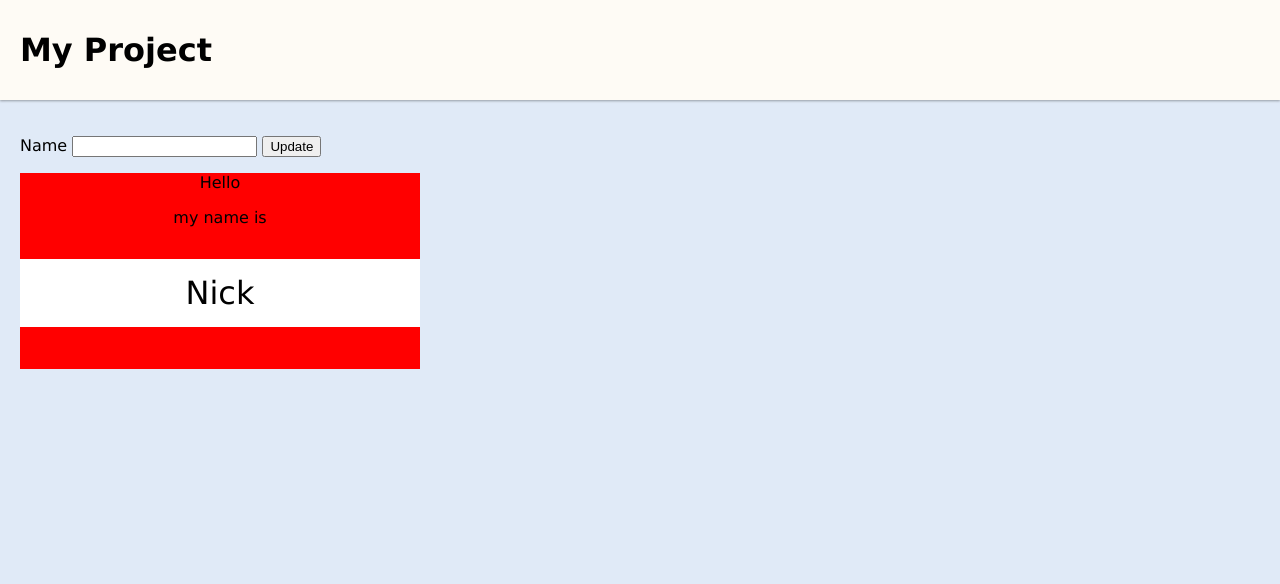
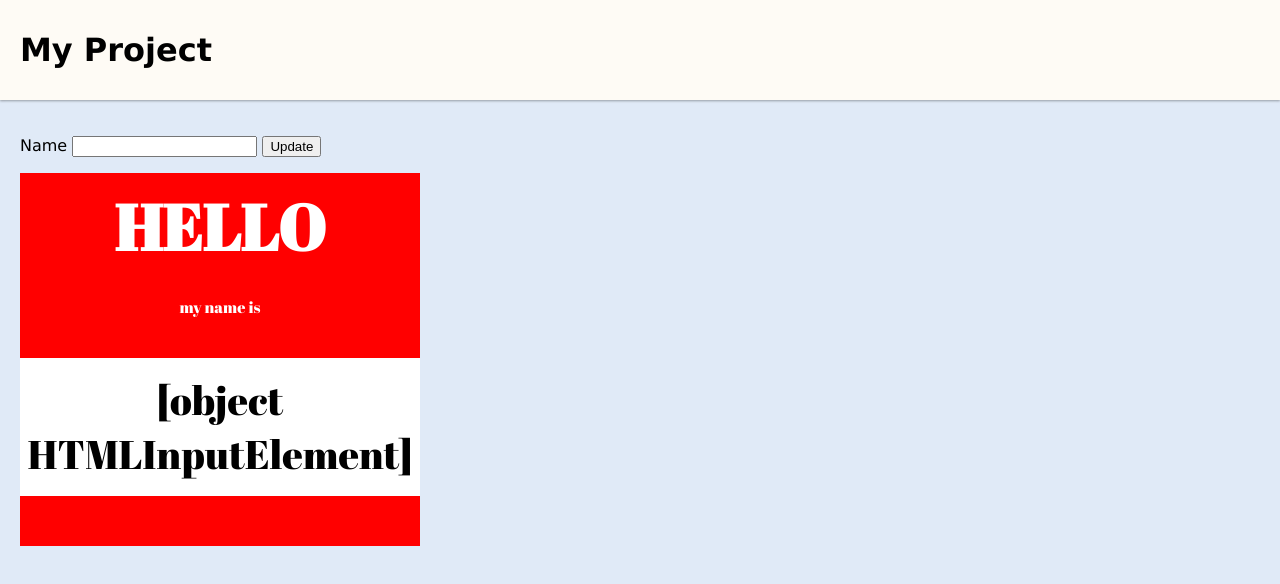
Before and after one commit to Mason-Nick/name-tag-alchemy, a plain HTML site: page index.html in a window 1280 px wide. Both pictures are taken after a click on the button "Update". Drawn offline with Linux system fonts and the light colour scheme; a web font is replaced by a local one.

Commit message:
Added js functionality.. bug on keyup func

```diff
--- a/app.js
+++ b/app.js
@@ -1,3 +1,28 @@
-// grab DOM elements
+const nameDisplay = document.getElementById('nameDisplay');
+const button = document.getElementById('updateButton');
+const nameInput = document.getElementById('nameInput');
+nameDisplay.textContent = nameInput;
+const colorChange = document.getElementById("nametag");
+//colorChange.style.backgroundColor= 'steelblue';
 
-// set event listeners
+
+button.addEventListener('click', ()=>{
+    if(colorChange.style.backgroundColor === 'red') {
+        colorChange.style.backgroundColor = 'steelblue';
+    } else {
+        colorChange.style.backgroundColor = 'red'
+    }
+    console.log('clicking away!');
+    return 'color changed';
+})
+    // nameDisplay.addEventListener('mouseover', ()=>{
+    //     if(nameDisplay.value === 'Nick'){
+    //         nameDisplay.textContent = `Whoa! it's magic!`
+    //     } else if(nameDisplay === `Whoa! it's magic!`) {
+    //         nameDisplay = 'Nick C Mason'
+    //     }
+
+    // })
+    nameDisplay.addEventListener('keyup',()=>{
+        nameDisplay = nameInput.value;
+    })
--- a/index.html
+++ b/index.html
@@ -2,6 +2,12 @@
 <html lang="en">
 
 <head>
+    <link rel="preconnect" href="https://fonts.googleapis.com">
+<link rel="preconnect" href="https://fonts.gstatic.com" crossorigin>
+<link href="https://fonts.googleapis.com/css2?family=Abril+Fatface&family=Chivo+Mono:wght@100&family=Rubik+Vinyl&display=swap" rel="stylesheet">
+<link rel="preconnect" href="https://fonts.googleapis.com">
+<link rel="preconnect" href="https://fonts.gstatic.com" crossorigin>
+<link href="https://fonts.googleapis.com/css2?family=Abril+Fatface&family=Chivo+Mono:wght@100&family=Rubik+Vinyl&display=swap" rel="stylesheet">
     <meta charset="UTF-8" />
     <meta name="viewport" content="width=device-width, initial-scale=1.0" />
     <meta http-equiv="X-UA-Compatible" content="ie=edge" />
@@ -24,14 +30,14 @@
     <main>
         <p>
             Name
-            <input>
-            <button>Update</button>
+            <input id ='nameInput'>
+            <button id = "updateButton">Update</button>
         </p>
 
-            <div class = "nametag">
-            <p>Hello</p>
+            <div id = "nametag" class = "nametag">
+            <p class="greeting">Hello</p>
             <p>my name is</p>
-            <p class="name"> Nick</p>
+            <p class="nameDisplay" id ="nameDisplay" > Nick</p>
            </div>
 
     </main>
--- a/style.css
+++ b/style.css
@@ -30,10 +30,13 @@ main {
 }
 
 .nametag {
+    color: white;
+    font-family: 'Abril Fatface', cursive;
     background: red;
     padding-bottom: 10px;
     width: 400px;
     text-align: center;
+
 }
 .greeting{
     text-transform: uppercase;
@@ -42,9 +45,10 @@ main {
     padding: 10px;
     margin: 0;
 }
-.name {
+.nameDisplay {
     background:white;
     color:black;
     padding: 15px 0;
-    font-size: 2em;
+    font-size: 2.5em;
+    font-family: 'Abril Fatface', cursive;
 }
```
